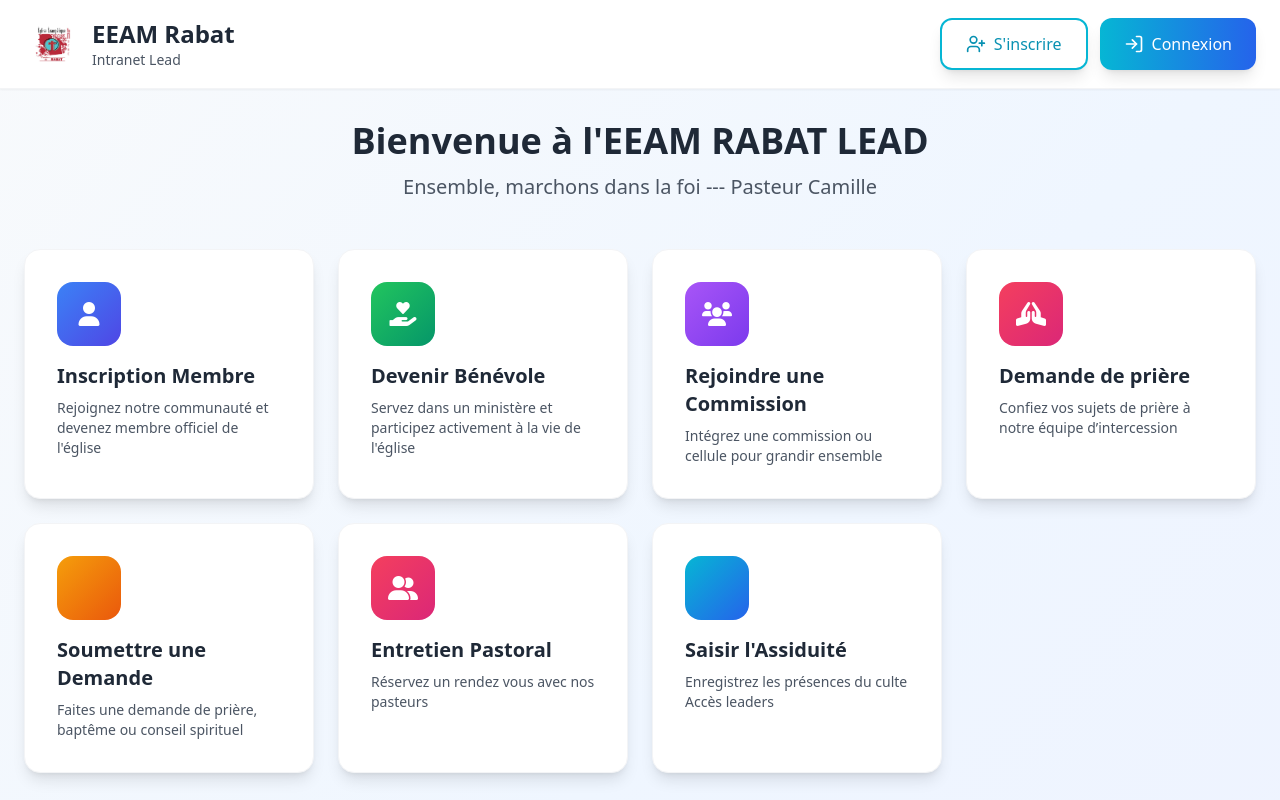
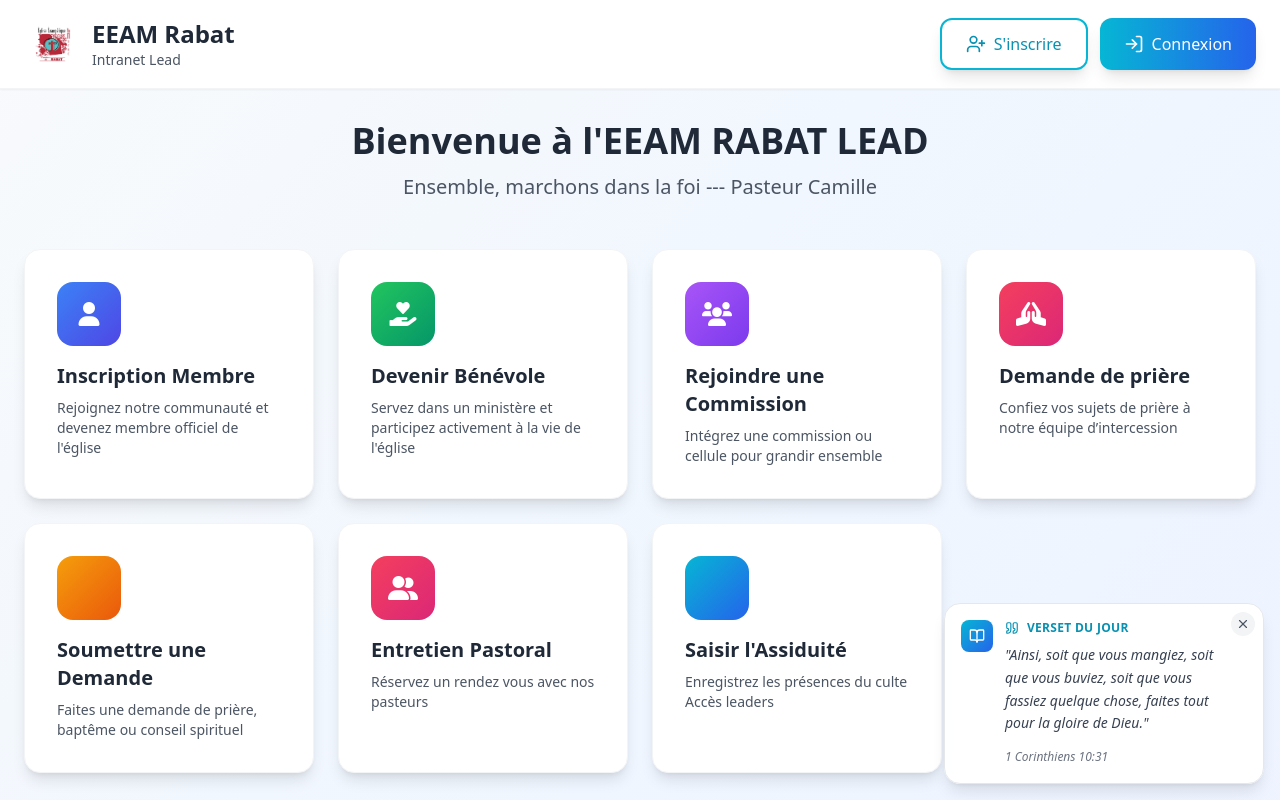
Before and after one commit to creatif-sam/eeam-rabat, a Next.js app: page / in a window 1280 px wide. Shown: the top 800 px of the page. Built offline with nearby package versions, Linux system fonts and the light colour scheme; no server answers; the database is empty.

Commit message:
verse du jour

```diff
--- a/app/layout.tsx
+++ b/app/layout.tsx
@@ -8,8 +8,8 @@ const defaultUrl = process.env.VERCEL_URL
 
 export const metadata: Metadata = {
   metadataBase: new URL(defaultUrl),
-  title: "EEAM eLead-Rabat",
-  description: "Tech and Excellence for God's Glory",
+  title: "EEAM Rabat Tableau de bord des Anciens",
+  description: "La technologie et l’excellence pour la gloire de Dieu Corinthiens 10:31.",
 }
 
 export default function RootLayout({
--- a/app/page.tsx
+++ b/app/page.tsx
@@ -1,10 +1,12 @@
 import { Suspense } from "react";
 import HomePage from "@/components/HomePage";
+import VerseOfTheDay from "@/components/VerseOfTheDay";
 
 export default function EEAMIntranetHome() {
   return (
     <Suspense fallback={<div>Loading...</div>}>
       <HomePage />
+      <VerseOfTheDay />
     </Suspense>
   );
 }
--- /dev/null
+++ b/components/VerseOfTheDay.tsx
@@ -0,0 +1,100 @@
+"use client";
+
+import { useEffect, useState } from "react";
+import { BookOpen, Quote, X } from "lucide-react";
+
+type Verse = {
+  text: string;
+  reference: string;
+};
+
+export default function VerseOfTheDay() {
+  const [verse, setVerse] = useState<Verse | null>(null);
+  const [loading, setLoading] = useState(true);
+  const [isClosed, setIsClosed] = useState(false);
+
+  useEffect(() => {
+    // Check if user has closed the popup today
+    const today = new Date().toDateString();
+    const closedDate = localStorage.getItem('verseOfDayClosed');
+    if (closedDate === today) {
+      setIsClosed(true);
+      return;
+    }
+
+    const fetchVerse = async () => {
+      try {
+        const res = await fetch(
+          "https://bible-api.com/?translation=ls1910&random=verse"
+        );
+        const data = await res.json();
+
+        setVerse({
+          text: data.text.trim(),
+          reference: data.reference
+        });
+      } catch (error) {
+        setVerse({
+          text:
+            "Ainsi, soit que vous mangiez, soit que vous buviez, soit que vous fassiez quelque chose, faites tout pour la gloire de Dieu.",
+          reference: "1 Corinthiens 10:31"
+        });
+      } finally {
+        setLoading(false);
+      }
+    };
+
+    fetchVerse();
+  }, []);
+
+  const handleClose = () => {
+    setIsClosed(true);
+    const today = new Date().toDateString();
+    localStorage.setItem('verseOfDayClosed', today);
+  };
+
+  if (loading) {
+    return (
+      <div className="fixed bottom-4 right-4 z-40 max-w-xs bg-white/95 backdrop-blur-sm rounded-2xl shadow-lg border border-gray-200 p-4 text-sm text-gray-500">
+        Chargement du verset du jour…
+      </div>
+    );
+  }
+
+  if (!verse || isClosed) return null;
+
+  return (
+    <div className="fixed bottom-4 right-4 z-40 max-w-xs bg-white/95 backdrop-blur-sm rounded-2xl shadow-lg border border-gray-200 p-4">
+      <button
+        onClick={handleClose}
+        className="absolute top-2 right-2 w-6 h-6 flex items-center justify-center rounded-full bg-gray-100 hover:bg-gray-200 transition-colors"
+        aria-label="Fermer le verset du jour"
+      >
+        <X size={14} className="text-gray-600" />
+      </button>
+
+      <div className="flex items-start gap-3 pr-8">
+        <div className="flex-shrink-0 w-8 h-8 bg-gradient-to-br from-cyan-500 to-blue-600 rounded-lg flex items-center justify-center">
+          <BookOpen size={16} className="text-white" />
+        </div>
+
+        <div className="flex-1 min-w-0">
+          <div className="flex items-center gap-2 mb-2">
+            <Quote size={14} className="text-cyan-600" />
+            <span className="text-xs font-semibold text-cyan-600 uppercase tracking-wide">
+              Verset du jour
+            </span>
+          </div>
+
+          <blockquote className="text-sm text-gray-700 leading-relaxed mb-2 italic">
+            "{verse.text}"
+          </blockquote>
+
+          <cite className="text-xs text-gray-500 font-medium">
+            {verse.reference}
+          </cite>
+        </div>
+      </div>
+    </div>
+  );
+}
```
